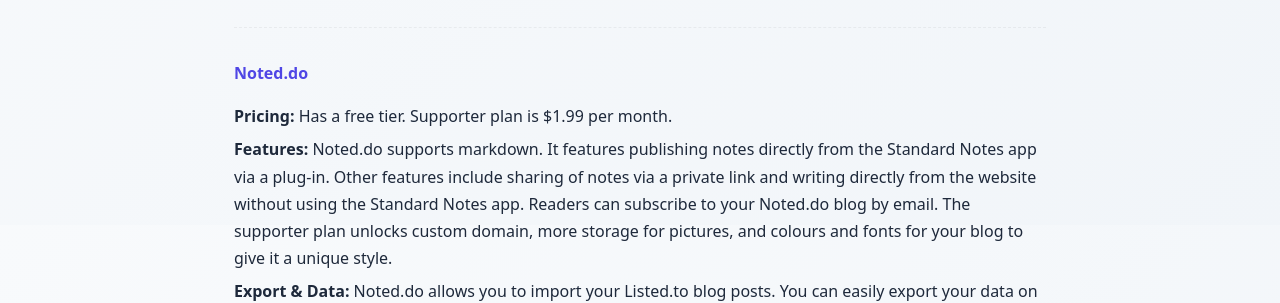
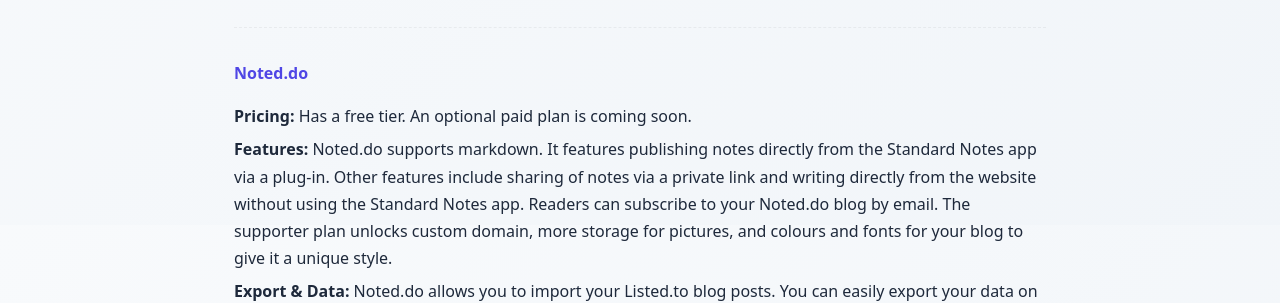
Before and after one commit to PASSK3YS/PASSK3YS.github.io, a Jekyll site: the page built from _posts/2026-09-08-migrating-away-from-listed.md, in a window 1280 px wide and 900 px high, scrolled down 1420 px. Shown: the part 155-458 px from the top of the window. Built offline with Jekyll 4.4.1, drawn with Linux system fonts in a browser that asks for light colours; some web fonts are replaced.

Commit message:
fix: correction on pricing

```diff
--- a/_posts/2026-09-08-migrating-away-from-listed.md
+++ b/_posts/2026-09-08-migrating-away-from-listed.md
@@ -32,7 +32,7 @@
 ---
 
 **[Noted.do](https://noted.do){:target="_blank"}**
-*   **Pricing:** Has a free tier. Supporter plan is $1.99 per month.
+*   **Pricing:** Has a free tier. An optional paid plan is coming soon.
 *   **Features:** Noted.do supports markdown. It features publishing notes directly from the Standard Notes app via a plug-in. Other features include sharing of notes via a private link and writing directly from the website without using the Standard Notes app. Readers can subscribe to your Noted.do blog by email. The supporter plan unlocks custom domain, more storage for pictures, and colours and fonts for your blog to give it a unique style.
 *   **Export & Data:** Noted.do allows you to import your Listed.to blog posts. You can easily export your data on Noted.do into a ZIP file to import or backup elsewhere.
 
```
